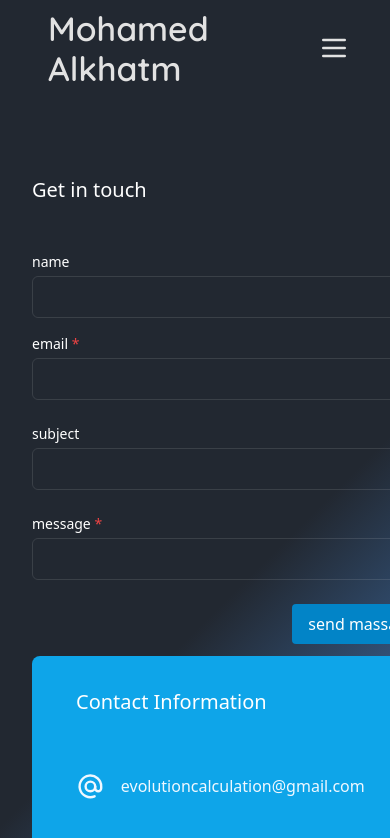
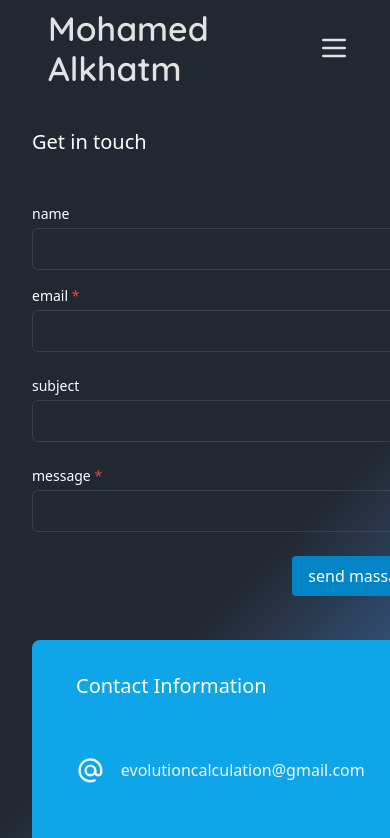
Before and after one commit to mohmmedalkhatim/portfolio, a React (Vite) app: page /contacts in a window 390 px wide. Shown: the top 838 px of the page. Built offline with nearby package versions, Linux system fonts and the light colour scheme.

Commit message:
fixing responsiveness issus

```diff
--- a/src/screens/Contact.tsx
+++ b/src/screens/Contact.tsx
@@ -60,8 +60,8 @@ function Contact() {
   }, []);
   return (
     <main className="min-h-[120vh] pt-[8rem]  md:pt-[8rem] md:pl-[10rem] px-[2rem] pb-8 md::pl-[20rem] ">
-      <div className="pt-4 contact_page md:pr-[10rem] auto-rows-[30rem]">
-        <div className="max-w-[32rem] md:px-12 pb-12 mt-[2rem] ">
+      <div className="contact_page md:pr-[10rem] auto-rows-[30rem]">
+        <div className="max-w-[40rem] md:max-w-[32rem] md:px-12 pb-12 md:mt-[2rem] ">
           <h5 className="pb-12">Get in touch</h5>
           <form
             onSubmit={async (e) => {
```
